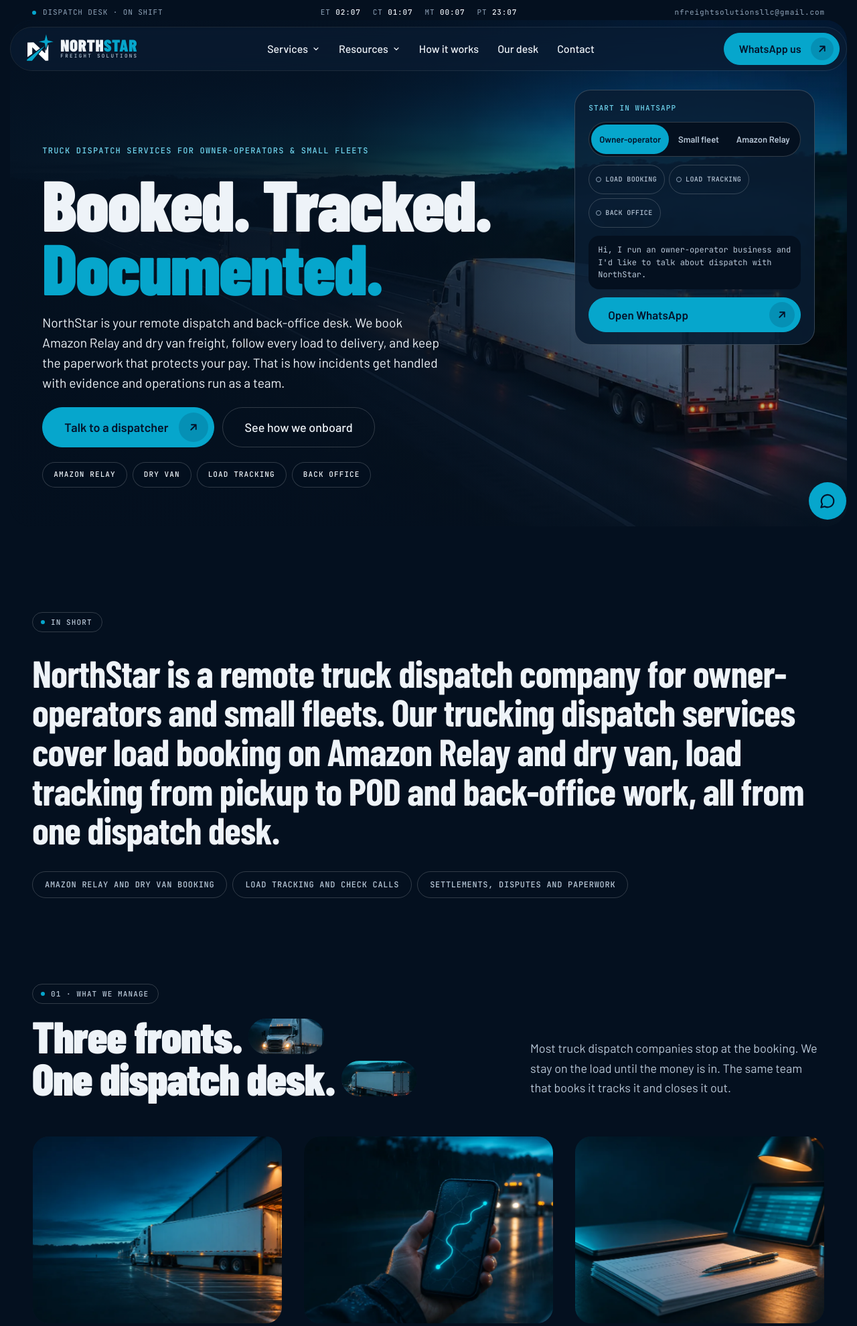
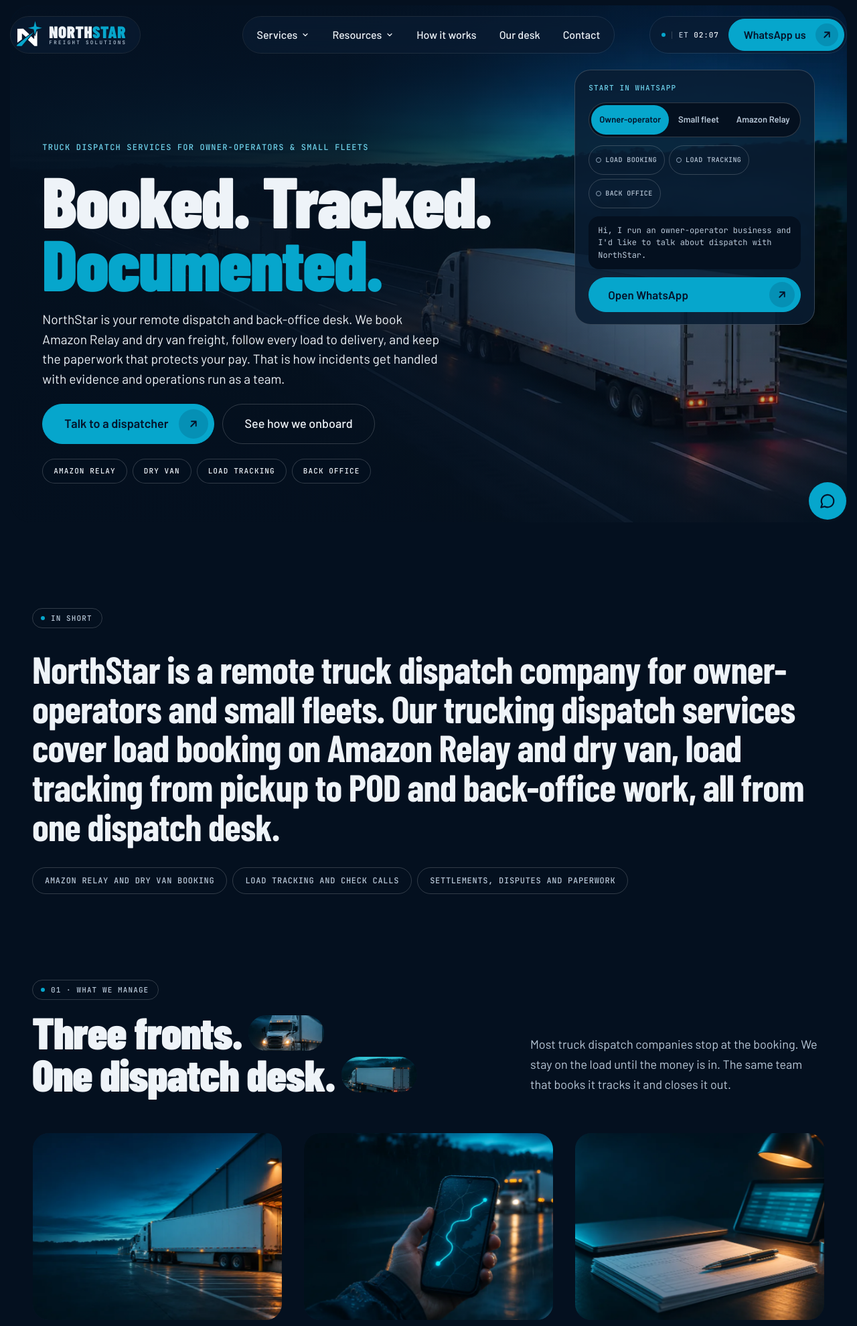
Before and after one commit to cgomez2305/northfreight, a PHP site: page / in a window 1280 px wide. Shown: the top 1980 px of the page at 67% size. Run offline with PHP 8.4, Linux system fonts and the light colour scheme; some libraries are stand-ins or nearby versions.

Commit message:
WIP fase I: header en tres islas (sin revisar, solo rama de desarrollo)
Co-Authored-By: Claude Sonnet 5.5 <noreply@anthropic.com>
Claude-Session: https://claude.ai/code/session_01GM3PNH5gUeJaHia96xSzeB

```diff
--- a/app/config.php
+++ b/app/config.php
@@ -77,7 +77,7 @@ ns_default('HERO_HEADLINES', [
 // Foto de fondo del CTA final (assets/img/<base>-{640,1024,1280}.webp + .jpg). '' = panel liso. Una ruta puede anularla con 'cta_image' => 'base' | '' | false.
 ns_default('CTA_IMAGE', 'nf-lone-truck-rain-night');
 ns_default('SHOW_RESOURCES', true);         // Resources y Blog en nav/footer (activos desde Fase 1)
-ns_default('SHOW_ON_SHIFT', true);          // barra "On shift" + relojes (replica la maqueta; revisar al confirmar horario)
+ns_default('SHOW_ON_SHIFT', true);          // chip "On shift · ET hh:mm" de la isla de acciones del header (revisar al confirmar horario)
 ns_default('SHOW_EQUIPMENT_CHIPS', false);  // chips "By equipment" del mega menú
 
 // --- Mensajes de WhatsApp por página -------------------------------------
--- a/assets/css/components.css
+++ b/assets/css/components.css
@@ -41,38 +41,53 @@ a.btn--primary:hover::after, a.btn--navy:hover::after, a.btn--primary:focus-visi
 .logo__name span { color: var(--cyan); }
 .logo__sub { font-family: var(--font-mono); text-transform: uppercase; font-weight: 500; font-size: 7.5px; line-height: 1; letter-spacing: .31em; color: var(--text-2); white-space: nowrap; }
 
-/* ---- Ops bar: franja fina en mono, sin fondo ---- */
+/* ---- Header: tres islas de vidrio (logo · navegación · acciones) sobre el fondo; el vacío entre ellas es transparente y no captura clics.
+   Sticky (top 12, ≤1024px: 8). El desenfoque va en el ::before de cada isla (nunca en .header: rompería el menú móvil fixed) ---- */
 .site-top { display: contents; }
-.opsbar { color: var(--text-3); }
-.opsbar__in { max-width: var(--wrap); margin: 0 auto; padding: 10px var(--gutter) 0; display: flex; flex-wrap: wrap; gap: 4px 24px; align-items: center; justify-content: space-between; font-family: var(--font-mono); font-size: 11px; letter-spacing: .08em; }
-.opsbar__status { display: flex; align-items: center; gap: 10px; text-transform: uppercase; }
-.opsbar__dot { width: 6px; height: 6px; border-radius: 50%; background: var(--cyan); display: inline-block; flex: none; }
-.opsbar__clocks { display: flex; flex-wrap: wrap; gap: 4px 18px; font-variant-numeric: tabular-nums; }
-.opsbar__clocks strong { color: var(--text); font-weight: 500; }
-.opsbar__mail { color: var(--text-3); text-decoration: none; }
-.opsbar__mail:hover { color: var(--cyan-light); }
-
-/* ---- Header: píldora flotante sticky. El desenfoque va en .nav::before (nunca en .header: rompería el menú móvil fixed) ---- */
-.header { position: sticky; top: 12px; z-index: var(--z-header); width: calc(100% - 2 * var(--inset)); margin: 12px auto 0; color: var(--text); }
-.nav { position: relative; min-height: 64px; padding: 8px 10px 8px 24px; display: flex; gap: 16px 24px; align-items: center; justify-content: space-between; border: 1px solid var(--hairline); border-radius: var(--r-pill); }
-.nav::before { content: ""; position: absolute; inset: 0; z-index: -1; border-radius: inherit; pointer-events: none; background: var(--glass-bg); -webkit-backdrop-filter: blur(var(--glass-blur)); backdrop-filter: blur(var(--glass-blur)); }
-@supports not ((backdrop-filter: blur(1px)) or (-webkit-backdrop-filter: blur(1px))) { .nav::before { background: var(--panel); } }
-@media (prefers-reduced-transparency: reduce) { .nav::before { background: var(--panel); -webkit-backdrop-filter: none; backdrop-filter: none; } }
-.nav__links { display: flex; flex: 1; justify-content: center; gap: 28px; align-items: center; font-size: 16px; }
-.nav__link, .nav__trigger { color: var(--text); text-decoration: none; font-size: 16px; font-weight: 500; min-height: 44px; display: inline-flex; align-items: center; gap: 6px; transition: color var(--t-fast); }
-.nav__trigger { background: none; border: 0; padding: 10px 0; }
+.header { position: sticky; top: 12px; z-index: var(--z-header); width: calc(100% - 2 * var(--inset)); margin: var(--hdr-mt) auto 0; color: var(--text); pointer-events: none; }
+.header .mega, .header .mobile-menu { pointer-events: auto; }
+.hdr { height: var(--hdr-h); display: grid; grid-template-columns: minmax(0, 1fr) auto minmax(0, 1fr); gap: 12px; align-items: center; }
+.hdr__island { position: relative; height: var(--hdr-h); display: flex; align-items: center; border: 1px solid var(--hairline); border-radius: var(--r-pill); pointer-events: auto; }
+.hdr__island::before { content: ""; position: absolute; inset: 0; z-index: -1; border-radius: inherit; pointer-events: none; background: var(--glass-bg); -webkit-backdrop-filter: blur(var(--glass-blur)); backdrop-filter: blur(var(--glass-blur)); }
+@supports not ((backdrop-filter: blur(1px)) or (-webkit-backdrop-filter: blur(1px))) { .hdr__island::before { background: var(--panel); } }
+@media (prefers-reduced-transparency: reduce) { .hdr__island::before { background: var(--panel); -webkit-backdrop-filter: none; backdrop-filter: none; } }
+.hdr__brand { justify-self: start; padding: 0 20px 0 9px; }
+.hdr__brand .logo__mark { width: 38px; height: 38px; }
+.hdr__brand .logo { gap: 10px; }
+.hdr__act { justify-self: end; gap: 0; padding: 0 3px; }
+/* Chip del desk: punto + "On shift" + reloj ET (main.js rellena el reloj) */
+.hdr__desk { margin: 0 14px 0 0; padding-left: 14px; display: none; align-items: center; gap: 9px; white-space: nowrap; font-family: var(--font-mono); font-size: 11px; font-weight: 500; letter-spacing: .08em; text-transform: uppercase; color: var(--text-2); }
+.hdr__dot { width: 6px; height: 6px; border-radius: 50%; background: var(--cyan); flex: none; }
+.hdr__clk { font-variant-numeric: tabular-nums; padding-left: 10px; border-left: 1px solid var(--hairline-strong); line-height: 1; }
+.hdr__clk strong { color: var(--text); font-weight: 500; }
+@media (min-width: 1181px) { .hdr__desk { display: flex; } .hdr__on { display: none; } }
+@media (min-width: 1300px) { .hdr__on { display: inline; } }
+/* Navegación: solo el ancho de sus enlaces. La pastilla (span.nav__pill) la mueve main.js entre ítems con transform; sin JS el ítem activo lleva su propio fondo */
+.nav { justify-self: center; padding: 0 5px; }
+.nav__links { position: relative; display: flex; gap: 2px; align-items: center; }
+.nav__link, .nav__trigger { position: relative; color: var(--text); text-decoration: none; font-size: 16px; font-weight: 500; min-height: 44px; padding: 0 16px; display: inline-flex; align-items: center; gap: 6px; border: 0; border-radius: var(--r-pill); background: none; transition: color var(--t-fast); }
 .nav__link:hover, .nav__trigger:hover, .nav__trigger[aria-expanded="true"], .nav__link[aria-current="page"] { color: var(--cyan-light); }
-.nav__trigger .icon { stroke-width: 2.4; }
+.nav__link:focus-visible, .nav__trigger:focus-visible { outline-offset: 0; }
+.nav__link[aria-current="page"] { box-shadow: inset 0 0 0 1px var(--cyan-line); background: var(--cyan-tint); }
+.nav__links.has-pill .nav__link[aria-current="page"] { box-shadow: none; background: none; }
+.nav__trigger .icon { stroke-width: 2.4; transition: transform var(--t-fast); }
 .nav__trigger[aria-expanded="true"] .icon { transform: rotate(180deg); }
-.nav__actions { display: flex; gap: 10px; align-items: center; }
-.nav__burger { display: none; width: 48px; height: 48px; border: 1px solid var(--hairline-strong); padding: 0; background: transparent; color: var(--text); align-items: center; justify-content: center; border-radius: var(--r-pill); text-decoration: none; }
-.nav__burger:hover { color: var(--text); border-color: var(--text-2); }
+.nav__pill { position: absolute; left: 0; top: 50%; width: var(--pill-w, 0); height: 44px; margin-top: -22px; border-radius: var(--r-pill); background: var(--cyan-tint); border: 1px solid var(--cyan-line); box-sizing: border-box; transform: translateX(var(--pill-x, 0)); opacity: 0; pointer-events: none; transition: transform .22s cubic-bezier(.3, .7, .3, 1), width .22s cubic-bezier(.3, .7, .3, 1), opacity .18s; }
+.nav__links.has-pill .nav__pill.is-on { opacity: 1; }
+.nav__links.has-pill .nav__pill.snap { transition: none; }
+.nav__burger { display: none; width: 46px; height: 46px; border: 0; padding: 0; background: transparent; color: var(--text); align-items: center; justify-content: center; border-radius: var(--r-pill); text-decoration: none; transition: background var(--t-fast); }
+.nav__burger:hover { color: var(--text); background: var(--cyan-tint); }
 .nav__burger .icon { stroke-width: 2; }
 .nav__burger[aria-expanded="true"] .icon--open, .nav__burger:not([aria-expanded="true"]) .icon--close { display: none; }
 .nav__burger--link { display: none; }
 @media (max-width: 1024px) {
-  .nav__links { display: none; }
-  .nav { padding-left: 20px; }
+  .header { top: 8px; }
+  .hdr { display: flex; justify-content: space-between; }
+  .nav { display: none; }
+  .hdr__brand { padding: 0 18px 0 8px; }
+  .hdr__brand .logo__mark { width: 36px; height: 36px; }
+  .hdr__act { padding: 0 3px; }
+  .hdr__act .btn { min-height: 44px; }
   .nav__burger:not(.nav__burger--link) { display: inline-flex; }
   .mega { display: none !important; }
 }
@@ -80,11 +95,24 @@ a.btn--primary:hover::after, a.btn--navy:hover::after, a.btn--primary:focus-visi
   .nav__burger:not(.nav__burger--link) { display: none; }
   .nav__burger--link { display: inline-flex; }
 }
+/* Compactación al hacer scroll (≥1025px; main.js pone .is-scrolled pasados ~80px): el logo se queda en el isotipo y la isla de acciones pierde el chip del reloj. Ancho animado solo en islas pequeñas y con altura fija: no mueve el contenido de la página */
+@media (min-width: 1025px) {
+  .hdr__brand, .hdr__act, .hdr__desk, .hdr__brand .logo__text { transition: padding .28s ease, max-width .28s ease, margin .28s ease, opacity .2s ease; }
+  .hdr__brand .logo__text { max-width: 190px; overflow: hidden; }
+  .hdr__desk { max-width: 260px; overflow: hidden; }
+  .is-scrolled .hdr__brand { padding-right: 9px; }
+  .is-scrolled .hdr__brand .logo { gap: 0; }
+  .is-scrolled .hdr__brand .logo__text { max-width: 0; opacity: 0; }
+  .is-scrolled .hdr__desk { max-width: 0; margin-right: 0; padding-left: 0; opacity: 0; }
+}
+@media (prefers-reduced-motion: reduce) {
+  .hdr__brand, .hdr__act, .hdr__desk, .hdr__brand .logo__text, .nav__pill, .nav__trigger .icon { transition: none !important; }
+}
 
 /* ---- Mega menús ---- */
-.mega { position: absolute; left: 0; right: 0; top: calc(100% + 8px); background: var(--panel-2); border: 1px solid var(--hairline-strong); border-radius: var(--r-card); }
+.mega { position: absolute; left: 50%; translate: -50% 0; width: min(100%, 1080px); top: calc(100% + 8px); background: var(--panel-2); border: 1px solid var(--hairline-strong); border-radius: var(--r-card); }
 .mega__in { padding: 28px; display: grid; gap: 28px; }
-.mega:has(.mega__in--services) { left: 50%; right: auto; width: min(100%, 940px); translate: -50% 0; }
+.mega:has(.mega__in--services) { width: min(100%, 940px); }
 .mega__in--services { grid-template-columns: minmax(0, 1fr) minmax(0, 380px); gap: 40px; }
 .mega__in--resources { grid-template-columns: 1fr 1fr 1fr 1.1fr; gap: 24px; }
 .mega__col { display: flex; flex-direction: column; gap: 6px; }
@@ -127,6 +155,8 @@ a.btn--primary:hover::after, a.btn--navy:hover::after, a.btn--primary:focus-visi
 .mobile-menu__nav { flex: 1; padding: 8px var(--gutter) 24px; display: flex; flex-direction: column; }
 .mobile-menu__foot { padding: 20px var(--gutter) 28px; background: var(--panel); border-top: 1px solid var(--hairline); display: flex; flex-direction: column; gap: 10px; }
 .mobile-menu__label { color: var(--cyan); }
+.mobile-menu__mail { display: flex; align-items: center; min-height: 44px; font-family: var(--font-mono); font-size: 12px; letter-spacing: .06em; color: var(--text-2); text-decoration: none; overflow-wrap: anywhere; }
+.mobile-menu__mail:hover { color: var(--cyan-light); }
 .mm-head, .mm-main { font-family: var(--font-head); font-weight: 900; font-size: 30px; letter-spacing: -.02em; min-height: 60px; display: flex; align-items: center; color: var(--text); }
 .acc { border-bottom: 1px solid var(--hairline); }
 .mm-head { justify-content: space-between; }
--- a/assets/css/pages/home.css
+++ b/assets/css/pages/home.css
@@ -1,7 +1,7 @@
 /* Home. Hero con foto protagonista, frase-declaración, tarjetas con foto, bandas y cifras. Sin animación. */
 
 /* ---- Hero: la foto llena el panel; el degradado va solo desde la izquierda y desde abajo ---- */
-.hero--home { margin-top: -76px; min-height: clamp(600px, calc(100svh - 44px), 960px); display: flex; align-items: flex-end; background: var(--bg); }
+.hero--home { margin-top: calc(8px - var(--hdr-mt) - var(--hdr-h)); min-height: clamp(600px, calc(100svh - 28px), 960px); display: flex; align-items: flex-end; background: var(--bg); }
 .hero__bg { position: absolute; inset: 0; z-index: 0; }
 .hero__bg picture { display: block; width: 100%; height: 100%; }
 .hero__bg img { width: 100%; height: 100%; object-fit: cover; object-position: 90% 50%; display: block; }   /* nf-highway-dusk-white-trucks 16:9 (1672×941): sin escala extra (cada punto de escala sube la ampliación); 90 % desplaza el camión un poco a la izquierda */
@@ -45,7 +45,7 @@
   .hero-wa { flex: 0 0 clamp(330px, 28vw, 400px); }
   /* El widget va arriba a la derecha, sobre el cielo oscuro (abajo taparía el camión de la foto): absoluto respecto de .hero__in, que ocupa todo el alto del hero */
   .hero--home .hero__in { align-self: stretch; position: relative; }
-  .hero--home .hero-wa { position: absolute; right: var(--gutter); top: calc(var(--header-h) + 8px); width: clamp(330px, 28vw, 400px); }
+  .hero--home .hero-wa { position: absolute; right: var(--gutter); top: calc(var(--header-h) + 16px); width: clamp(330px, 28vw, 400px); }
 }
 
 /* Móvil: la foto va arriba, entera, y se funde con el fondo; el texto debajo */
--- a/assets/css/tokens.css
+++ b/assets/css/tokens.css
@@ -60,7 +60,9 @@
   --prose: 720px;              /* ancho de lectura de artículos y legales */
   --tile-pad: 22px;
   --btn-h: 56px;
-  --header-h: 96px;            /* pill (64) + márgenes: offsets de anclas y bloques sticky */
+  --hdr-h: 56px;               /* alto de cada isla del header (≤1024px: 52) */
+  --hdr-mt: 24px;              /* hueco sobre las islas en el flujo (≤1024px: 16); pegadas al scroll quedan a 12 (≤1024px: 8) */
+  --header-h: 80px;            /* sticky top (12) + isla (56) + 12: offsets de anclas y bloques sticky (≤1024px: 72) */
 
   /* Formas */
   --r-card: 24px;
@@ -77,3 +79,4 @@
   --z-mbar: 50;
   --z-modal: 100;
 }
+@media (max-width: 1024px) { :root { --hdr-h: 52px; --hdr-mt: 16px; --header-h: 72px; } }
--- a/assets/js/main.js
+++ b/assets/js/main.js
@@ -1,4 +1,4 @@
-/* NorthStar Freight — main.js: relojes de la ops bar, mega menús y pop-up móvil. Mejora progresiva: sin JS el sitio funciona. */
+/* NorthStar Freight — main.js: reloj del header, pastilla y compactación del header, mega menús y pop-up móvil. Mejora progresiva: sin JS el sitio funciona. */
 (function () {
   'use strict';
   var d = document;
@@ -9,9 +9,9 @@
   };
   var $$ = function (s, r) { return Array.prototype.slice.call((r || d).querySelectorAll(s)); };
 
-  /* ---- Relojes (ops bar) ---- */
+  /* ---- Reloj del chip del header (span[data-t="et"]; si hubiera más zonas con data-t, también las rellena) ---- */
   (function () {
-    var els = $$('.opsbar [data-t]');
+    var els = $$('[data-t]');
     if (!els.length || typeof Intl === 'undefined' || !Intl.DateTimeFormat) return;
     var zones = { et: 'America/New_York', ct: 'America/Chicago', mt: 'America/Denver', pt: 'America/Los_Angeles' };
     var fmt = {}, timer;
@@ -31,6 +31,7 @@
     function init() { // crear los 4 Intl.DateTimeFormat es lo más caro de main.js: fuera del camino del primer pintado
       try {
         Object.keys(zones).forEach(function (k) {
+          if (!els.some(function (el) { return el.getAttribute('data-t') === k; })) return;
           fmt[k] = new Intl.DateTimeFormat('en-US', { timeZone: zones[k], hour: '2-digit', minute: '2-digit', hourCycle: 'h23' });
         });
       } catch (e) { return; }
@@ -38,6 +39,64 @@
       next();
     }
     if (window.requestIdleCallback) window.requestIdleCallback(init, { timeout: 1000 }); else setTimeout(init, 200);
+  })();
+
+  /* ---- Header: compactación al hacer scroll (.is-scrolled en el <header> pasados ~80 px; un centinela + IntersectionObserver, sin listener de scroll) ---- */
+  (function () {
+    var header = d.getElementById('site-header');
+    if (!header) return;
+    function set(on) { header.classList.toggle('is-scrolled', on); }
+    if ('IntersectionObserver' in window) {
+      var s = d.createElement('div');
+      s.setAttribute('aria-hidden', 'true');
+      s.style.cssText = 'position:absolute;top:0;left:0;width:1px;height:80px;pointer-events:none;visibility:hidden';
+      d.body.appendChild(s);
+      new IntersectionObserver(function (es) { set(!es[es.length - 1].isIntersecting); }).observe(s);
+    } else {
+      var tick = false;
+      window.addEventListener('scroll', function () {
+        if (tick) return;
+        tick = true;
+        requestAnimationFrame(function () { tick = false; set((window.pageYOffset || 0) > 80); });
+      }, { passive: true });
+    }
+  })();
+
+  /* ---- Pastilla de la navegación: una sola pastilla (--cyan-tint) que se desliza (transform) al ítem con hover/foco, al abierto o al de la página actual ---- */
+  (function () {
+    var box = d.querySelector('.nav__links'), pill = box && box.querySelector('.nav__pill');
+    if (!box || !pill) return;
+    var items = $$('.nav__link, .nav__trigger', box), over = null;
+    if (!items.length) return;
+    function rest() {
+      return items.filter(function (i) { return i.getAttribute('aria-expanded') === 'true'; })[0]
+        || items.filter(function (i) { return i.getAttribute('aria-current') === 'page'; })[0] || null;
+    }
+    function put(el, snap) {
+      if (!el || !el.offsetWidth) { pill.classList.remove('is-on'); return; }
+      var first = !pill.classList.contains('is-on');
+      if (snap || first) pill.classList.add('snap');
+      pill.style.setProperty('--pill-x', el.offsetLeft + 'px');
+      pill.style.setProperty('--pill-w', el.offsetWidth + 'px');
+      pill.classList.add('is-on');
+      if (snap || first) { void pill.offsetWidth; pill.classList.remove('snap'); }
+    }
+    function sync(snap) { put(over || rest(), snap); }
+    box.classList.add('has-pill');
+    items.forEach(function (i) {
+      i.addEventListener('pointerenter', function (e) { if (e.pointerType === 'mouse') { over = i; sync(); } });
+      i.addEventListener('focus', function () { over = i; sync(); });
+      i.addEventListener('blur', function () { over = null; sync(); });
+    });
+    box.addEventListener('pointerleave', function () { over = null; sync(); });
+    if (window.MutationObserver) {
+      var mo = new MutationObserver(function () { sync(); });
+      items.forEach(function (i) { mo.observe(i, { attributes: true, attributeFilter: ['aria-expanded'] }); });
+    }
+    window.addEventListener('resize', function () { sync(true); });
+    if (d.fonts && d.fonts.ready) d.fonts.ready.then(function () { sync(true); });
+    onMq(function () { sync(true); });
+    sync(true);
   })();
 
   /* ---- Widget "Start in WhatsApp" (hero del home): pestañas (quién eres) + chips (en qué ayudamos) => mensaje y enlace wa.me.
--- a/templates/layout.php
+++ b/templates/layout.php
@@ -4,7 +4,7 @@
  * (lo pone cada página, normalmente con partial('hero')).
  *
  * Claves de ruta que lee: title, meta, path, template, status, schema, wa, og, motion (GSAP + ScrollTrigger + motion.js/css), css (grupos de CSS; anula el mapa plantilla => grupo), cta (false => sin bloque CTA final), cta_image ('base' de assets/img | '' | false: foto de fondo del CTA; por defecto CTA_IMAGE).
- * Orden: head (SEO, OG, fuentes, CSS, JSON-LD) → skip link → opsbar + header (nav, megas, menú móvil) →
+ * Orden: head (SEO, OG, fuentes, CSS, JSON-LD) → skip link → header (tres islas: logo · nav · acciones; megas y menú móvil) →
  *        <main id="main"> → cta → footer → mbar → scripts.
  */
 require_once __DIR__ . '/partials/kit.php';
@@ -90,7 +90,6 @@ $jsByTemplate = ['tool-rpm' => 'calc-rpm.js', 'tool-ifta' => 'calc-ifta.js', 'bl
 <body<?= $ctaOn ? '' : ' class="no-cta"' ?>>
 <a class="skip-link" href="#main">Skip to content</a>
 <div class="site-top on-dark">
-<?php partial('opsbar'); ?>
 <header class="header" id="site-header">
 <?php partial('nav', ['route' => $route, 'wa' => $wa]); ?>
 <?php partial('mega-services'); ?>
--- a/templates/partials/mobile-menu.php
+++ b/templates/partials/mobile-menu.php
@@ -45,6 +45,7 @@ $showRes = cfg('show_resources') && $resources;
       <span class="t-meta mobile-menu__label">Talk to the desk</span>
       <a class="btn btn--primary btn--between" href="<?= e(wa($wa)) ?>" rel="noopener">WhatsApp a dispatcher</a>
       <a class="btn btn--ghost btn--card btn--between" href="<?= e(tel()) ?>">Call <?= e(cfg('phone')) ?></a>
+      <a class="mobile-menu__mail" href="mailto:<?= e((string) cfg('email')) ?>"><?= e((string) cfg('email')) ?></a>
     </div>
   </div>
 </div>
--- a/templates/partials/nav.php
+++ b/templates/partials/nav.php
@@ -1,9 +1,12 @@
 <?php
 /**
- * Barra de navegación principal (dentro de <header class="header">; el layout añade megas y menú móvil).
+ * Cabecera en "tres islas" (dentro de <header class="header">; el layout añade megas y menú móvil):
+ *   1. isla del logo · 2. isla de navegación (<nav>, solo ≥1025px, con la pastilla que se desliza entre ítems) · 3. isla de acciones
+ *      (chip "On shift · ET hh:mm" si SHOW_ON_SHIFT, botón WhatsApp, menú móvil). ≤1024px quedan dos islas: logo y menú.
  * Params: route(array|null) para aria-current; wa(string|null) clave/mensaje de WhatsApp.
- * Hooks JS: button[data-mega-trigger="services|resources"][aria-controls][aria-expanded],
- *           button[data-menu-open] (aria-controls="mobile-menu"). Sin JS: enlace #footer-nav (solo ≤1024px, scripting:none).
+ * Hooks JS: .nav__links (+ span.nav__pill) y sus button[data-mega-trigger="services|resources"][aria-controls][aria-expanded];
+ *           button[data-menu-open] (aria-controls="mobile-menu"); span[data-t="et"] (reloj, lo rellena main.js).
+ *           main.js pone .is-scrolled en el <header> pasados ~80px de scroll. Sin JS: cabecera completa y enlace #footer-nav (solo ≤1024px, scripting:none).
  */
 require_once __DIR__ . '/kit.php';
 $route = $route ?? null;
@@ -13,9 +16,11 @@ $m = ns_menu();
 $hasServices = $m['dispatch'] || $m['ops'];
 $hasResources = cfg('show_resources') && ($m['tools'] || $m['templates'] || $m['learn']);
 ?>
-<nav class="nav" aria-label="Main">
-  <?= ns_logo() ?>
+<div class="hdr">
+  <div class="hdr__island hdr__brand"><?= ns_logo() ?></div>
+  <nav class="nav hdr__island" aria-label="Main">
     <div class="nav__links">
+      <span class="nav__pill" aria-hidden="true"></span>
       <?php if ($hasServices): ?>
       <button type="button" class="nav__trigger" data-mega-trigger="services" aria-expanded="false" aria-controls="mega-services">Services <?= ns_icon('chevron', 12) ?></button>
       <?php endif; ?>
@@ -26,9 +31,13 @@ $hasResources = cfg('show_resources') && ($m['tools'] || $m['templates'] || $m['
       <a class="nav__link" href="<?= e(url($i[2])) ?>"<?= $cur === $i[2] ? ' aria-current="page"' : '' ?>><?= e($i[0]) ?></a>
       <?php endforeach; ?>
     </div>
-  <div class="nav__actions">
+  </nav>
+  <div class="hdr__island hdr__act">
+    <?php if (cfg('show_on_shift')): ?>
+    <p class="hdr__desk"><span class="hdr__dot" aria-hidden="true"></span><span class="hdr__on"><span class="sr-only">Dispatch desk </span>On shift</span><span class="hdr__clk">ET <strong data-t="et">--:--</strong></span></p>
+    <?php endif; ?>
     <a class="btn btn--primary btn--sm hide-m" href="<?= e(wa($wa)) ?>" rel="noopener">WhatsApp us</a>
     <button type="button" class="nav__burger" data-menu-open aria-label="Open menu" aria-expanded="false" aria-controls="mobile-menu"><?= ns_icon('menu', 20, 'icon--open') ?><?= ns_icon('close', 20, 'icon--close') ?></button>
     <a class="nav__burger nav__burger--link" href="#footer-nav" aria-label="Go to the site menu"><?= ns_icon('menu', 20) ?></a>
   </div>
-</nav>
+</div>
--- a/templates/partials/opsbar.php
+++ /dev/null
@@ -1,24 +0,0 @@
-<?php
-/**
- * Barra superior: punto "live" + "Dispatch desk · On shift" (flag SHOW_ON_SHIFT) + relojes ET/CT/MT/PT + correo.
- * Los relojes los rellena JS (span[data-t="et|ct|mt|pt"]); sin JS muestran --:--.
- * Params: ninguno.
- */
-require_once __DIR__ . '/kit.php';
-$show = (bool) cfg('show_on_shift');
-$email = (string) cfg('email');
-?>
-<div class="opsbar" id="opsbar">
-  <div class="opsbar__in">
-    <?php if ($show): ?>
-    <div class="opsbar__status"><span class="opsbar__dot" aria-hidden="true"></span><span><span class="hide-m">Dispatch desk · </span>On shift</span></div>
-    <?php endif; ?>
-    <div class="opsbar__clocks" role="group" aria-label="Current time in US time zones">
-      <span>ET <strong><span data-t="et">--:--</span></strong></span>
-      <span class="hide-m">CT <strong><span data-t="ct">--:--</span></strong></span>
-      <span class="hide-m">MT <strong><span data-t="mt">--:--</span></strong></span>
-      <span>PT <strong><span data-t="pt">--:--</span></strong></span>
-    </div>
-    <a class="opsbar__mail hide-tab" href="mailto:<?= e($email) ?>"><?= e($email) ?></a>
-  </div>
-</div>
```
Lines whose indentation alone changed are shown as unchanged.
